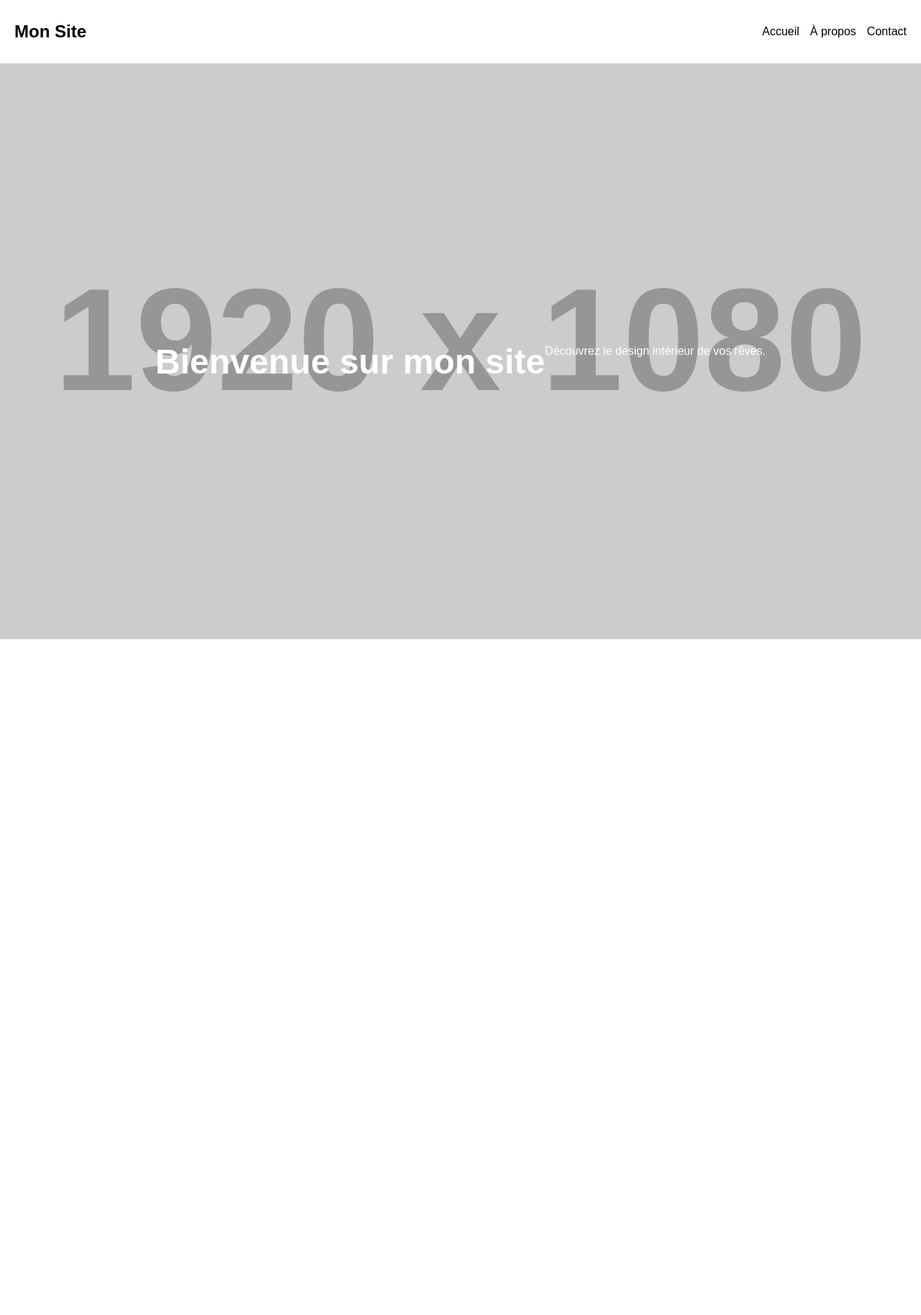
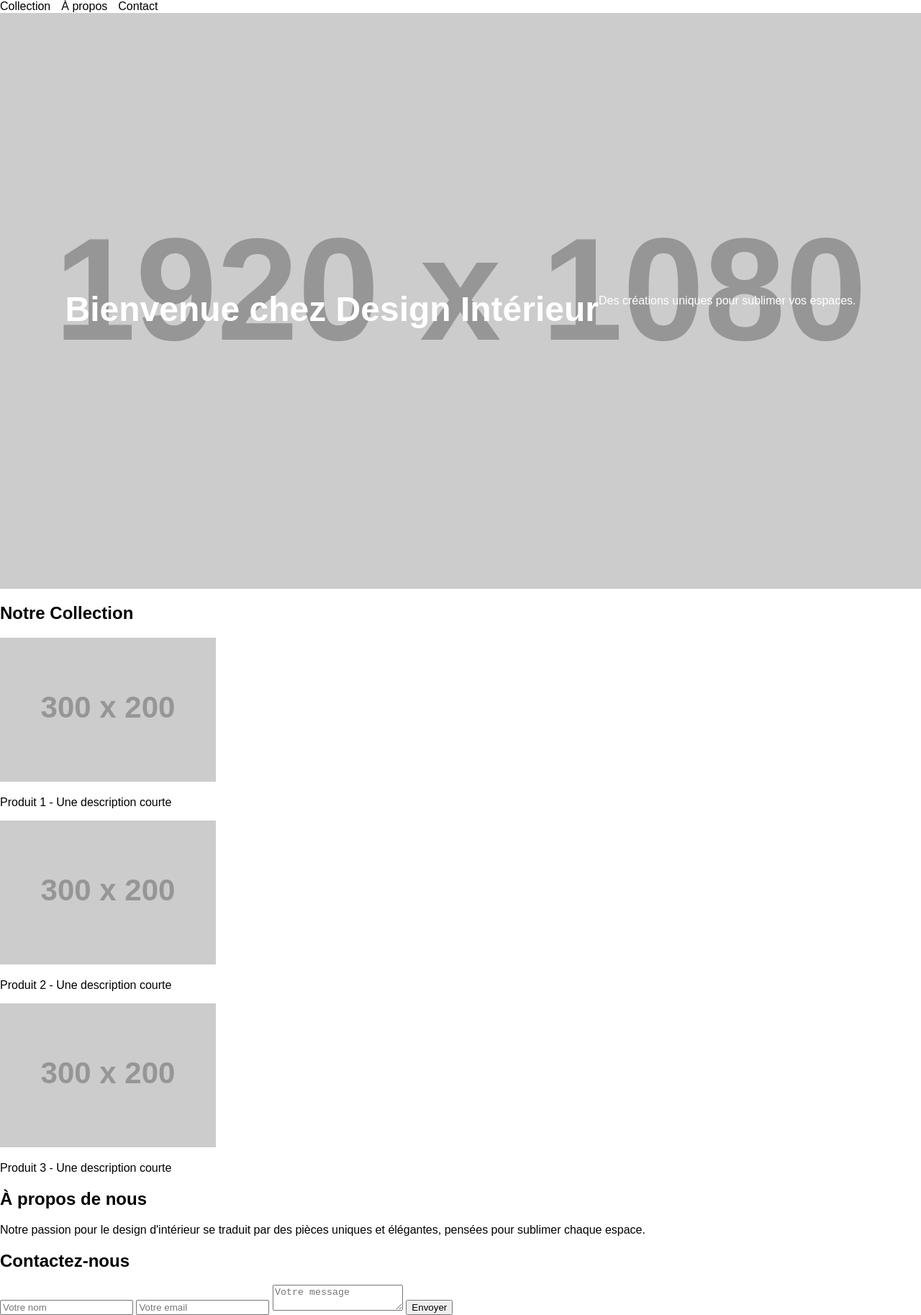
Before and after one commit to Wawamarseille/depot-1, a plain HTML site: page index.html in a window 1280 px wide. Shown: the whole page at 72% size. Before the commit the page ends 888 px from the top, so only its background shows below. Drawn offline with Linux system fonts and the light colour scheme; placeholder pictures from the web are drawn by us.

Commit message:
Update index.html

```diff
--- a/index.html
+++ b/index.html
@@ -3,24 +3,62 @@
 <head>
     <meta charset="UTF-8">
     <meta name="viewport" content="width=device-width, initial-scale=1.0">
-    <title>Mon Site</title>
+    <title>Mon Site de Design</title>
+    <!-- Lien vers Google Fonts -->
     <link href="https://fonts.googleapis.com/css2?family=Playfair+Display:wght@400;700&family=Roboto:wght@400;500&display=swap" rel="stylesheet">
+    <!-- Lien vers ton fichier CSS -->
     <link rel="stylesheet" href="css/style.css">
 </head>
 <body>
-    <header class="main-header">
-        <nav class="navbar">
-            <h1>Mon Site</h1>
-            <ul class="nav-links">
-                <li><a href="#">Accueil</a></li>
-                <li><a href="#">À propos</a></li>
-                <li><a href="#">Contact</a></li>
-            </ul>
-        </nav>
+    <!-- Barre de navigation -->
+    <nav class="navbar">
+        <div class="nav-links">
+            <a href="#collection">Collection</a>
+            <a href="#about">À propos</a>
+            <a href="#contact">Contact</a>
+        </div>
+    </nav>
+
+    <!-- Section principale ou bannière -->
+    <header class="hero">
+        <h1>Bienvenue chez Design Intérieur</h1>
+        <p>Des créations uniques pour sublimer vos espaces.</p>
     </header>
-    <section class="hero">
-        <h1>Bienvenue sur mon site</h1>
-        <p>Découvrez le design intérieur de vos rêves.</p>
+
+    <!-- Section Collection -->
+    <section class="collection" id="collection">
+        <h2>Notre Collection</h2>
+        <div class="gallery">
+            <div class="item">
+                <img src="https://via.placeholder.com/300x200" alt="Produit 1">
+                <p>Produit 1 - Une description courte</p>
+            </div>
+            <div class="item">
+                <img src="https://via.placeholder.com/300x200" alt="Produit 2">
+                <p>Produit 2 - Une description courte</p>
+            </div>
+            <div class="item">
+                <img src="https://via.placeholder.com/300x200" alt="Produit 3">
+                <p>Produit 3 - Une description courte</p>
+            </div>
+        </div>
+    </section>
+
+    <!-- Section À propos -->
+    <section class="about" id="about">
+        <h2>À propos de nous</h2>
+        <p>Notre passion pour le design d'intérieur se traduit par des pièces uniques et élégantes, pensées pour sublimer chaque espace.</p>
+    </section>
+
+    <!-- Section Contact -->
+    <section class="contact" id="contact">
+        <h2>Contactez-nous</h2>
+        <form action="https://formspree.io/f/your-form-id" method="POST">
+            <input type="text" name="name" placeholder="Votre nom" required>
+            <input type="email" name="email" placeholder="Votre email" required>
+            <textarea name="message" placeholder="Votre message" required></textarea>
+            <button type="submit">Envoyer</button>
+        </form>
     </section>
 </body>
 </html>
```
